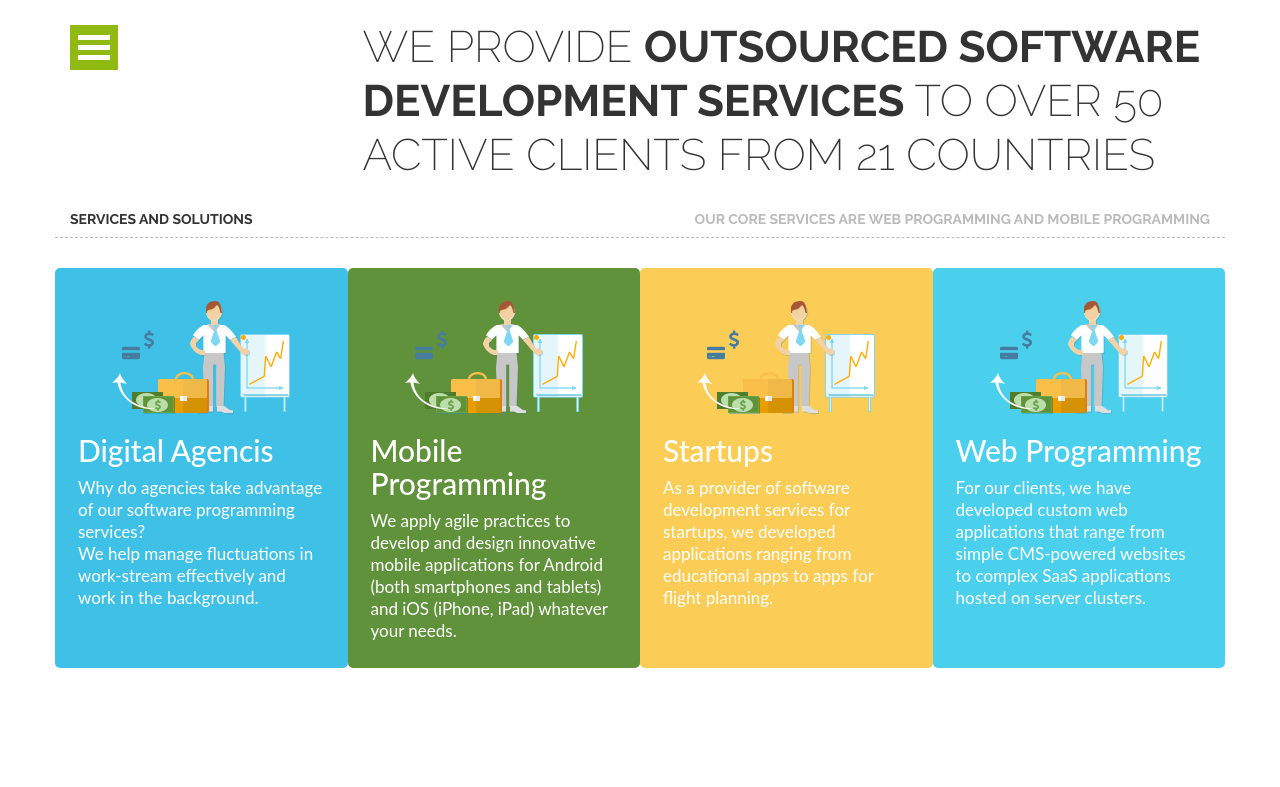
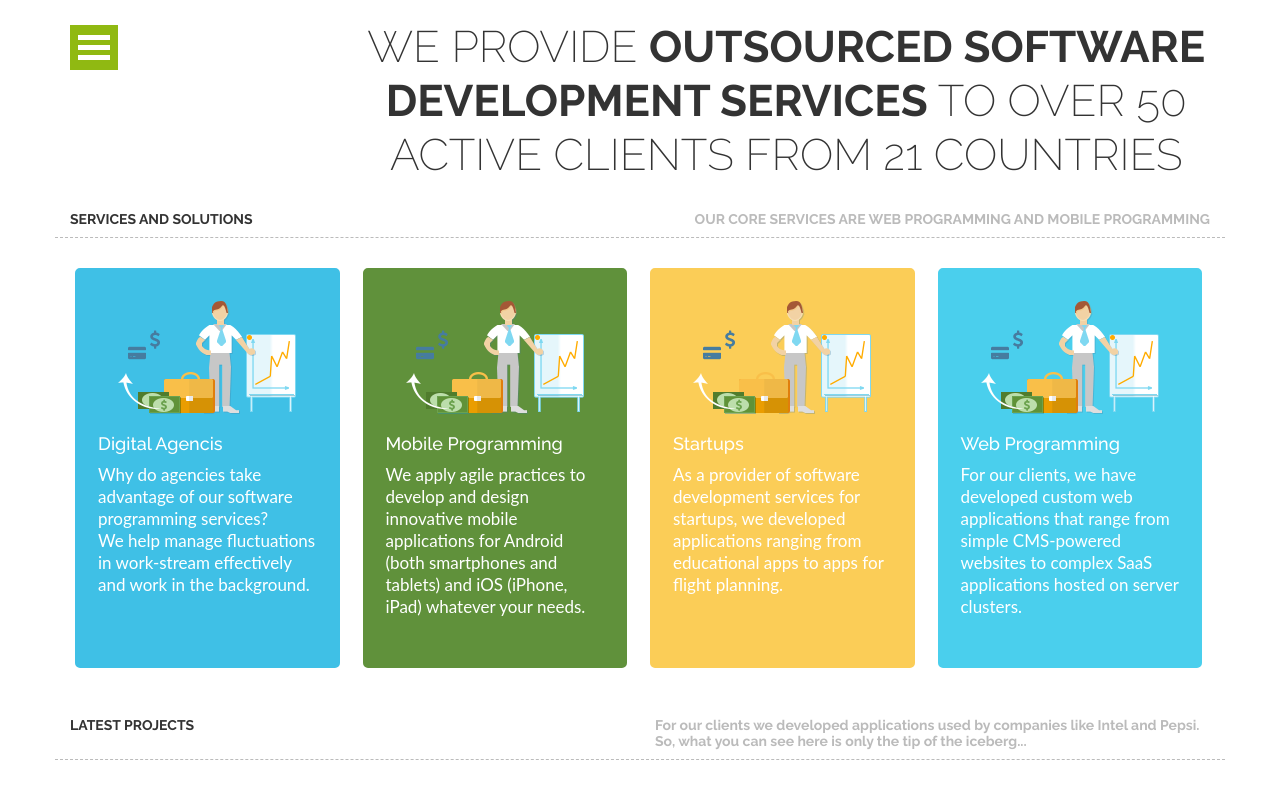
Before and after one commit to vedlct/A2N, a PHP site: page / in a window 1280 px wide. Shown: the top 787 px of the page. Before the commit the page ends 668 px from the top, so only its background shows below. Run offline with PHP 8.4, Linux system fonts and the light colour scheme; some libraries are stand-ins or nearby versions.

Commit message:
home page layout (primary)

```diff
--- a/css/style.css
+++ b/css/style.css
@@ -48,6 +48,14 @@ h1 {
 	line-height: 54px;
 }
 
+h2 {
+	font-family: 'Raleway', sans-serif;
+	font-size: 18px;
+	font-style: normal;
+	font-variant: normal ;
+	font-weight: 500;
+}
+
 h3 {
 	font-family: 'Raleway', sans-serif;
 	color:#333333;
@@ -66,7 +74,18 @@ h3 {
 	padding:30px 20px 30px 20px;
 	border-radius:5px;
 	height:400px;
+	margin-right:23px;
 	}
+
+@media (min-width: 992px) {
+.service-box-custom-width .col-md-3 {
+	width:23%;
+}
+}
+.service-box-custom-width {
+	margin-left:5px;
+	margin-bottom:30px;
+}
 
 .service-image {
 	display: block;
--- a/index.html
+++ b/index.html
@@ -9,6 +9,9 @@
 		<meta name="keywords" content="multi-level menu, mobile menu, responsive, space-saving, drop-down menu, css, jquery" />
 		<meta name="author" content="Codrops" />
 		<link rel="shortcut icon" href="../favicon.ico">
+
+        <!-- Font Awesome -->
+        <link rel="stylesheet" href="https://maxcdn.bootstrapcdn.com/font-awesome/4.7.0/css/font-awesome.min.css">
 
         <!-- Latest compiled and minified CSS -->
         <link rel="stylesheet" href="https://maxcdn.bootstrapcdn.com/bootstrap/3.3.7/css/bootstrap.min.css" integrity="sha384-BVYiiSIFeK1dGmJRAkycuHAHRg32OmUcww7on3RYdg4Va+PmSTsz/K68vbdEjh4u" crossorigin="anonymous">
@@ -25,8 +28,6 @@
 	</head>
 	<body>
 		<div class="container demo-4">
-			<div class="main clearfix">
-
             <div class="row">
 
 				<div class="col-md-3">
@@ -134,7 +135,7 @@
 				</div>
 
                 <div class="col-md-9">
-                	<h1>WE PROVIDE <b>OUTSOURCED SOFTWARE DEVELOPMENT SERVICES</b> TO OVER 50 ACTIVE CLIENTS FROM 21 COUNTRIES</h1>
+                	<h1 style="text-align:center">WE PROVIDE <b>OUTSOURCED SOFTWARE DEVELOPMENT SERVICES</b> TO OVER 50 ACTIVE CLIENTS FROM 21 COUNTRIES</h1>
                 </div>
             </div>
 
@@ -149,7 +150,7 @@
 
             </div>
 
-            <div class="row">
+            <div class="row service-box-custom-width">
             	<a href="#">
                 	<div class="col-md-3 service-box service-1">
                         <img class="img-responsive service-image" src="images/digital-agensies.png">
@@ -186,9 +187,120 @@
 
 
 
+            <div class="row service-heading">
+            	<div class="col-md-3">
+                	<h3><b>LATEST PROJECTS</b></h3>
+                </div>
+                <div class="col-md-3"></div>
+                <div class="col-md-6">
+                	<h3 style="color:#bbbbbb; float:right"><b>For our clients we developed applications used by companies like Intel and Pepsi. So, what you can see here is only the tip of the iceberg...</b></h3>
+                </div>
 
-			</div>
+            </div>
+
+            <div class="row service-box-custom-width">
+            	<a href="#">
+                	<div class="col-md-3 service-box project-1">
+
+                	</div>
+                </a>
+
+                <a href="#">
+                	<div class="col-md-3 service-box project-2">
+
+                	</div>
+                </a>
+
+                <a href="#">
+                	<div class="col-md-3 service-box project-3">
+
+                	</div>
+                </a>
+
+                <a href="#">
+                	<div class="col-md-3 service-box project-1">
+
+                	</div>
+                </a>
+            </div>
+
+            <div class="row service-box-custom-width">
+            	<a href="#">
+                	<div class="col-md-3 service-box project-1">
+
+                	</div>
+                </a>
+
+                <a href="#">
+                	<div class="col-md-3 service-box project-2">
+
+                	</div>
+                </a>
+
+                <a href="#">
+                	<div class="col-md-3 service-box project-3">
+
+                	</div>
+                </a>
+
+                <a href="#">
+                	<div class="col-md-3 service-box project-1">
+
+                	</div>
+                </a>
+            </div>
 		</div><!-- /container -->
+
+        <footer>
+        	<div class="container">
+            	<div class="row">
+                	<div class="col-md-3">
+                    	<h2>IT Craft by the Numbers</h2>
+                        <ul>
+                        	<li>We provide outsourced software development services to over 50 active clients from 21 countries</li>
+                            <li>238 employees and growing</li>
+                            <li>15 successful years in business and looking forward to many more</li>
+                        </ul>
+
+                        <p>
+                        	<a href="#"><i class="fa fa-google-plus-square footer-social-icon" aria-hidden="true"></i></a>&nbsp;
+                         	<a href="#"><i class="fa fa-facebook-square footer-social-icon" aria-hidden="true"></i></a>&nbsp;
+                         	<a href="#"><i class="fa fa-linkedin-square footer-social-icon" aria-hidden="true"></i></a>&nbsp;
+                        </p>
+                    </div>
+                    <div class="col-md-3">
+                    	<h2>We are globally present</h2>
+                        <ul>
+                        	<p>USA: +1-212-726-4422<br>
+                            Canada: +1-519-362-8426<br>
+                            Germany: +49-1575-366-91-79</p>
+                            <p>For more information email us <a href="#">site@itechcraft.com</a></p>
+                            <p>Contact us! The next success story will be yours.</p>
+                        </ul>
+                    </div>
+                    <div class="col-md-3">
+                    	<h2>We provide software programming services to</h2>
+                        <ul>
+                        	<a href="#"><li>Startups</li></a>
+                            <a href="#"><li>Digital Agencies</li></a>
+                            <a href="#"><li>Indoor Positioning</li></a>
+                            <a href="#"><li>Logistics and Supply Chain</li></a>
+                            <a href="#"><li>Outdoor Navigation</li></a>
+                        </ul>
+                    </div>
+                    <div class="col-md-3">
+                    	<h2>Expertise</h2>
+                        <p>iOS / Android / HTML5
+/PHP/ ASP.Net / C# / J2ME
+Microsoft Dynamics CRM / Zend / Titanium / PhoneGap /
+Magento / WordPress / LAMP / Xamarin / AngularJS / NodeJS / Development for iBeacons, Drones, AppleTV,
+…long lists are boring, so feel
+free to send us a request to
+site@itechcraft.com</p>
+                    </div>
+                </div>
+            </div>
+        </footer>
 		<script src="https://ajax.googleapis.com/ajax/libs/jquery/1.9.1/jquery.min.js"></script>
 		<script src="js/jquery.dlmenu.js"></script>
 		<script>
```
Also changed, not shown: other parts of css/style.css (+44 -0 lines).
